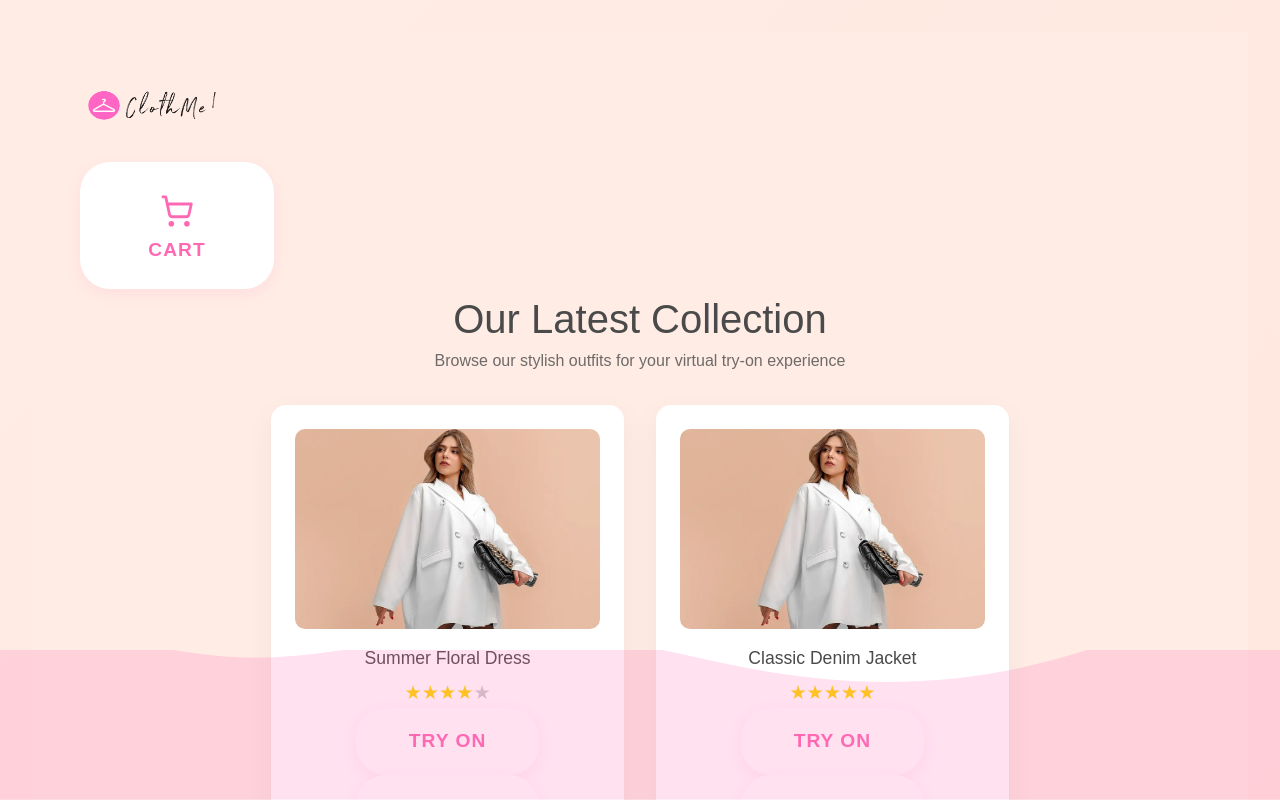
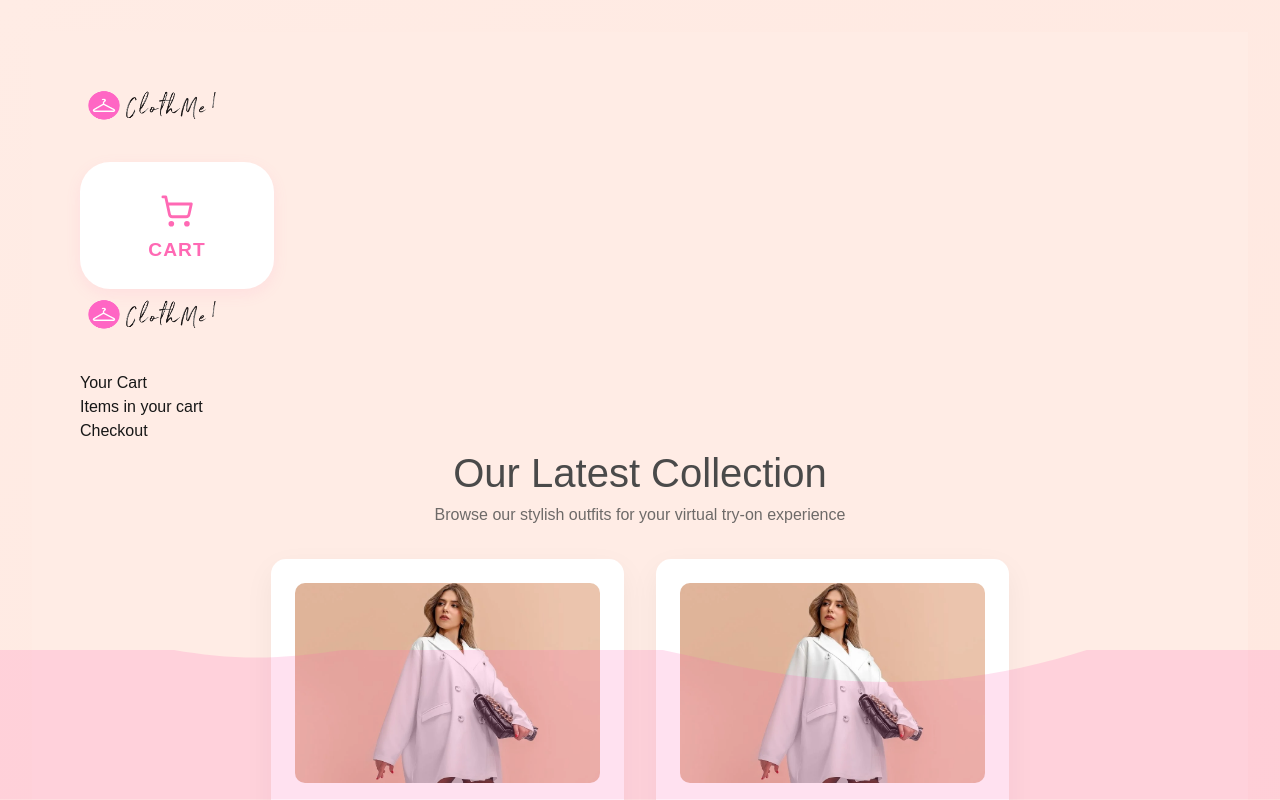
Before and after one commit to Rameez087/ClothMe, a Next.js app: page /try_on in a window 1280 px wide. Both pictures are taken after a click on the button "CART". Shown: the top 800 px of the page. Built offline with nearby package versions, Linux system fonts and the light colour scheme.

Commit message:
cart in progress

```diff
--- /dev/null
+++ b/Component/Cart.js
@@ -0,0 +1,21 @@
+export default function Cart(props) {
+    return(
+        <div className="cart-page">
+            <div className="logo-container">
+                <img
+                    className="logo"
+                    src="/static/images/logotransparent.png"
+                    alt="ClothMe! logo"
+                    width="150"
+                    height="50"
+                />
+            </div>
+            <h1>Your Cart</h1>
+            <p>Items in your cart</p>
+            <div className="cart-items">
+                {/* Cart items will be displayed here */}
+            </div>
+            <button className="checkout-btn">Checkout</button>
+        </div>
+    )
+}
--- a/pages/try_on/index.js
+++ b/pages/try_on/index.js
@@ -1,5 +1,7 @@
 import React from 'react';
+import { useState } from 'react';
 import { ShoppingCart } from "lucide-react";
+import Cart from '../../Component/Cart.js'; // Adjust the import path as necessary
 
 const products = [
     { id: 1, name: 'Summer Floral Dress', image: '/static/images/good.webp', rating: 4 },
@@ -15,16 +17,28 @@ const products = [
     { id: 11, name: 'Casual T-Shirt', image: '/static/images/good.webp', rating: 4 },
     { id: 12, name: 'Elegant Skirt', image: '/static/images/good.webp', rating: 5 },
 ];
-function addToCart(id){
 
-    console.log(`Product with ID ${id} added to cart`);
 
-}
-function openCart(){
-    console.log("Cart opened");
-}
 
 export default function ProductGallery() {
+    function addToCart(id){
+
+        console.log(`Product with ID ${id} added to cart`);
+        const product = products.find(product => product.id === id);
+        if (product) {
+            setCartItems((prevCart) => [...prevCart, product]);
+            console.log("Product added to cart:", product);
+        } else {
+            console.log("Product not found");
+        }
+
+    }
+    function openCart(){
+        console.log("Cart opened");
+        setShowCart(true)
+    }
+    const [cartItems, setCartItems] = useState([]);
+    const [showCart, setShowCart] = useState(false);
     return (
         <div className="product-page">
             <div className="logo-container">
@@ -40,6 +54,7 @@ export default function ProductGallery() {
                 <ShoppingCart size={50} style={{ width: 'auto', padding: '0.5rem 1rem', display: 'flex', alignItems: 'center', gap: '0.5rem' }} />
                 Cart
             </button>
+            {showCart && <Cart c={cartItems} />}
             <div className="product-header">
                 <h1>Our Latest Collection</h1>
                 <p>Browse our stylish outfits for your virtual try-on experience</p>
@@ -90,7 +105,7 @@ export default function ProductGallery() {
                     text-transform: uppercase;
                     }
                 .cart-btn {
-                    width: 'auto';
+                    width: auto;
                     padding: 1.2rem 2rem;
                 }
                 .cart-btn {
```
